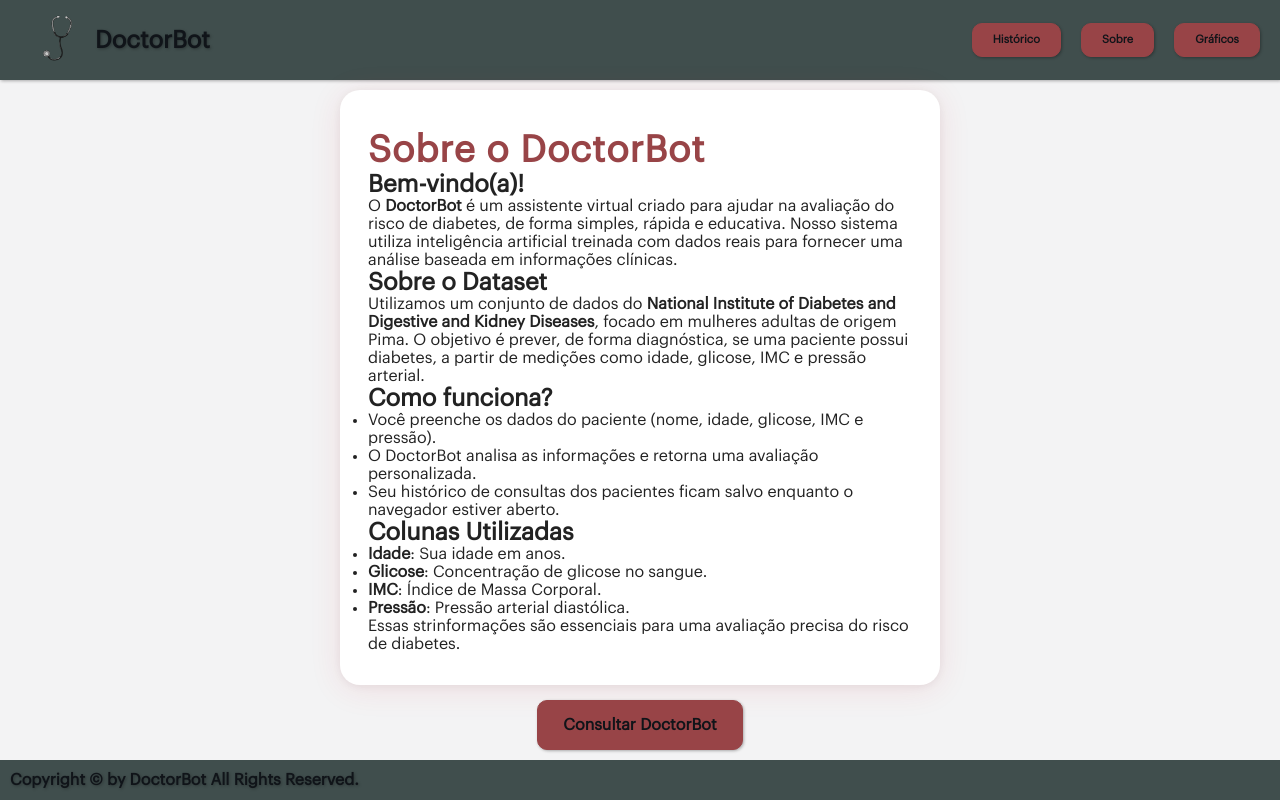
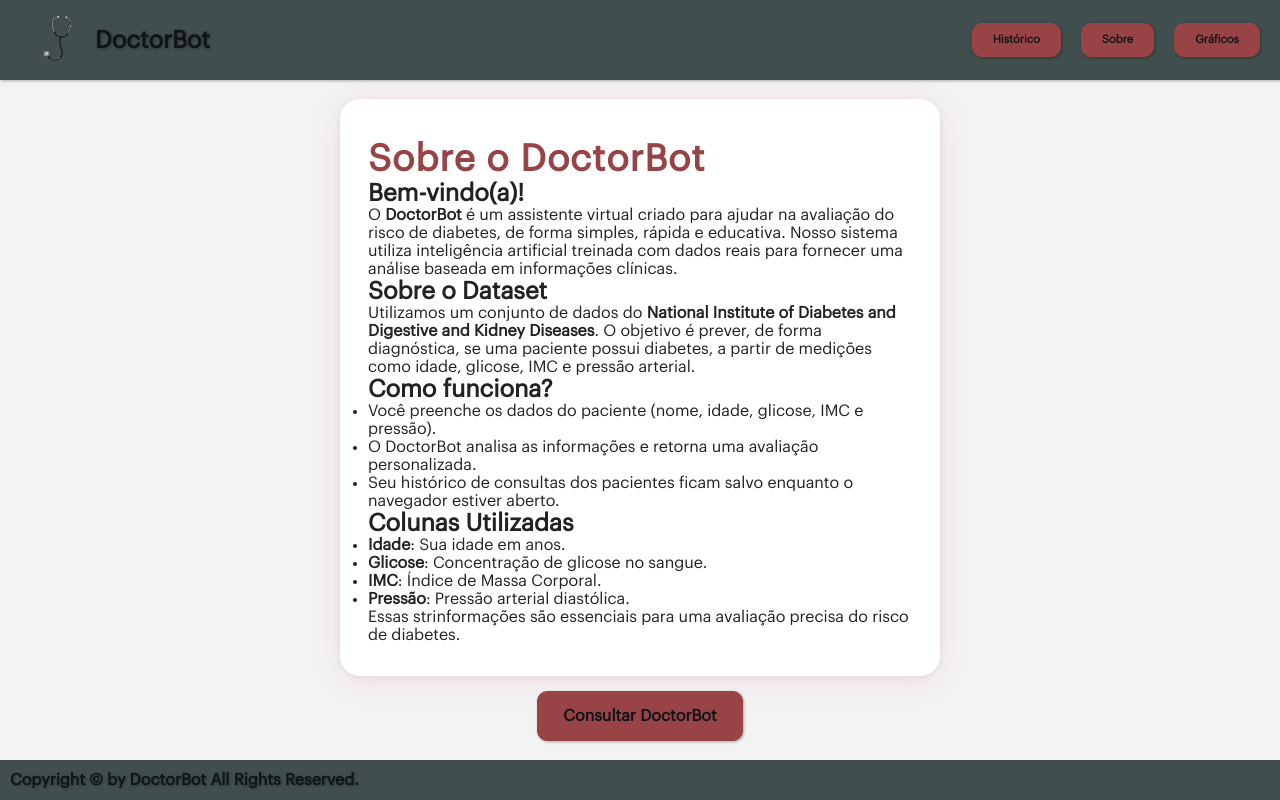
Before and after one commit to MateusBVieiraD/Front-end_DoctorBot, a React (Vite) app in the folder doctor-bot/: page /sobre in a window 1280 px wide. Built offline with nearby package versions, Linux system fonts and the light colour scheme.

Commit message:
Alteração no sobre

```diff
--- a/doctor-bot/src/components/About/About.tsx
+++ b/doctor-bot/src/components/About/About.tsx
@@ -26,7 +26,7 @@ function About (){
           <b>
             National Institute of Diabetes and Digestive and Kidney Diseases
           </b>
-          , focado em mulheres adultas de origem Pima. O objetivo é prever, de
+          . O objetivo é prever, de
           forma diagnóstica, se uma paciente possui diabetes, a partir de
           medições como idade, glicose, IMC e pressão arterial.
         </p>
```
